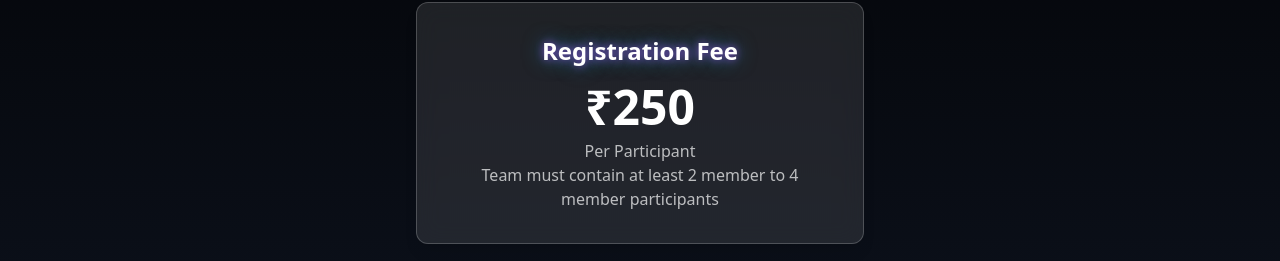
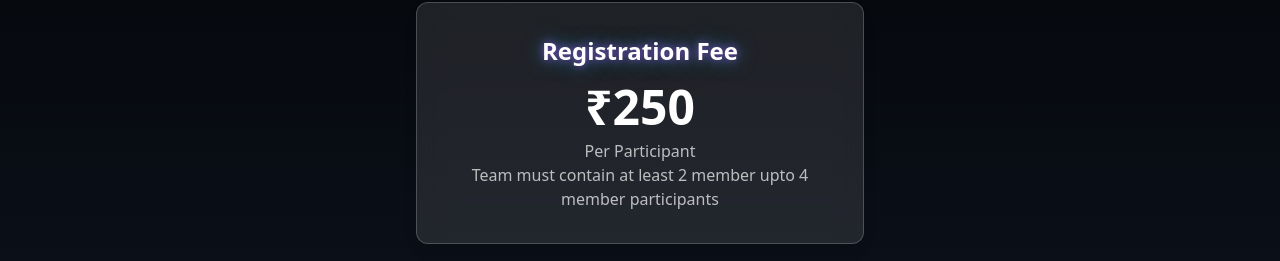
Before and after one commit to AjayKannanRavi/Vortex_Hackathon-website, a React (Vite) app: page / in a window 1280 px wide. Shown: the part 8979-9240 px from the top of the page. Built offline with nearby package versions, Linux system fonts and the light colour scheme; the HTML template or start-up script is replaced by a standard one.

Commit message:
Update registration team member description

```diff
--- a/src/components/Registration.jsx
+++ b/src/components/Registration.jsx
@@ -49,7 +49,7 @@ export default function Registration() {
             <h3 className="text-2xl font-bold neon-text mb-4">Registration Fee</h3>
             <p className="text-5xl font-black neon-cyan mb-2">₹250</p>
             <p className="text-white/70">Per Participant</p>
-            <p className="text-white/70">Team must contain at least 2 member to 4 member participants</p>
+            <p className="text-white/70">Team must contain at least 2 member upto 4 member participants</p>
           </div>
         </div>
         {/* CTA Box with Google Form Link */}
```
